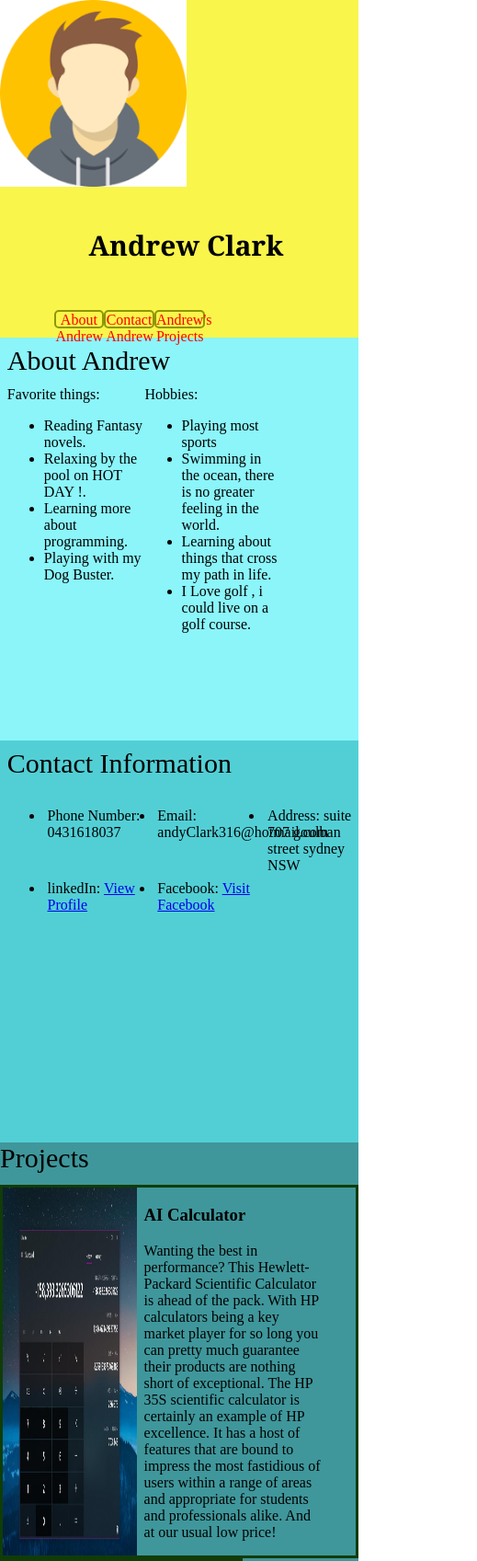
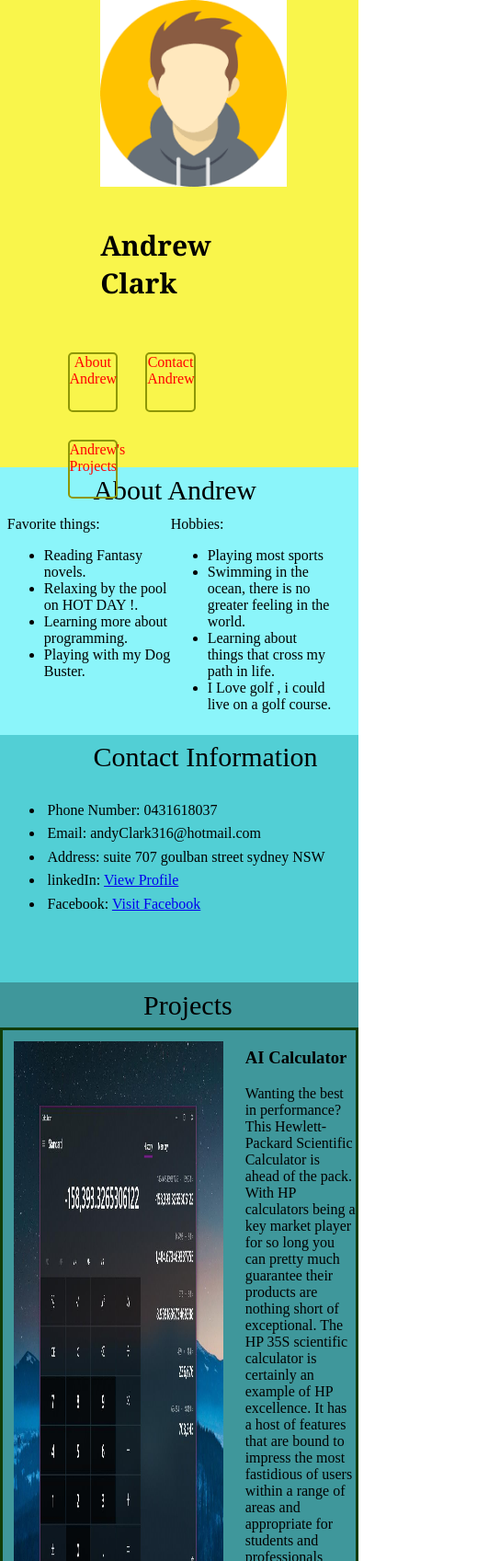
Before and after one commit to Andy316C/MyPortfolio, a plain HTML site: page index.html in a window 390 px wide. Shown: the top 1697 px of the page at 92% size, 519 px wide, since content can reach past the window. Drawn offline with Linux system fonts and the light colour scheme.

Commit message:
Added Media query CSS for mobile and tablets

```diff
--- a/assets/css/style.css
+++ b/assets/css/style.css
@@ -13,7 +13,6 @@ body{
 }
 
 header{
-    /* height: 39vh; */
     display: inline-flex;
     width: 100%;
     flex-wrap: wrap;
@@ -38,7 +37,6 @@ header{
     border-radius: 5px;
     width: 20%;
     height: 10%;
-
 }
 .aboutlink a{
     text-decoration: none;
@@ -93,13 +91,18 @@ header{
 
 }
 
-.aboutspan, .projectspan, .contactspan{
-    text-align: left;
+.aboutspan,  .contactspan{
     font-size: 30px;
     font-family: var(--mathtext);
     width: 100%;
-    padding-bottom: 3%;
+    padding: 2% 0 2% 40%;
 
+}
+.projectspan{
+    font-size: 30px;
+    font-family: var(--mathtext);
+    width: 100%;
+    padding: 2% 0 2% 40%;
 }
 .favorite, .hobbies{
     width: 100%;
@@ -150,9 +153,7 @@ header{
     padding: 3%;
 }
 .footer{
-    height: 100%;
-    display: flex;
-    flex-wrap: wrap;
+   padding-bottom: 1%;
 }
 .footer h3{
     width: 100%;
@@ -173,3 +174,78 @@ header{
     width: 65%;
     padding-left: 15%;
 }
+
+@media screen and (max-width: 1250px) {
+
+    .projectslink, .contactlink,.aboutlink{
+        width: 25%;
+        height: 15%;
+        margin-left: 5%;
+    }
+    .avatar{
+        margin-left: 35%;
+    }
+    .name{
+        padding-left: 30%;
+    }
+    .app-2, .app-3{
+        width: 49%;
+        padding: 1px;
+    }
+}
+
+@media screen and (max-width: 768px) {
+    .aboutlink{
+        height: 20%;
+        margin: 15px;
+        width: 20%;
+    }
+    .contactlink{
+        height: 20%;
+        margin: 15px;
+        width: 20%;
+    }
+    .projectslink{
+        height: 20%;
+        margin: 15px;
+        width: 20%;
+    }
+   .avatar{
+    margin-left: 28%;
+   }
+   .name{
+    padding-left: 20%;
+   }
+    .aboutspan, .contactspan{
+        padding: 2% 0 2% 25%;
+    }
+    .contactitems ul li {
+        width: 100%;
+    }
+    .app-1 a{
+        width: 100%;
+        padding: 3%;
+        flex-wrap: wrap;
+        flex-direction: column;
+    }
+    .app-2, .app-3{
+        width: 100%;
+    }
+    .footer ul{
+        padding-left: 10%;
+    }
+    .footer h3 {
+        margin-left: 33%;
+    }
+    .app-3 img{
+
+        width: 84%;
+    }
+    .aboutlist{
+        width: 95%;
+    }
+    .contact, .about{
+        min-height: 30vh;
+    }
+
+}
```
Also changed, not shown: index.html (+21 -5 lines).
